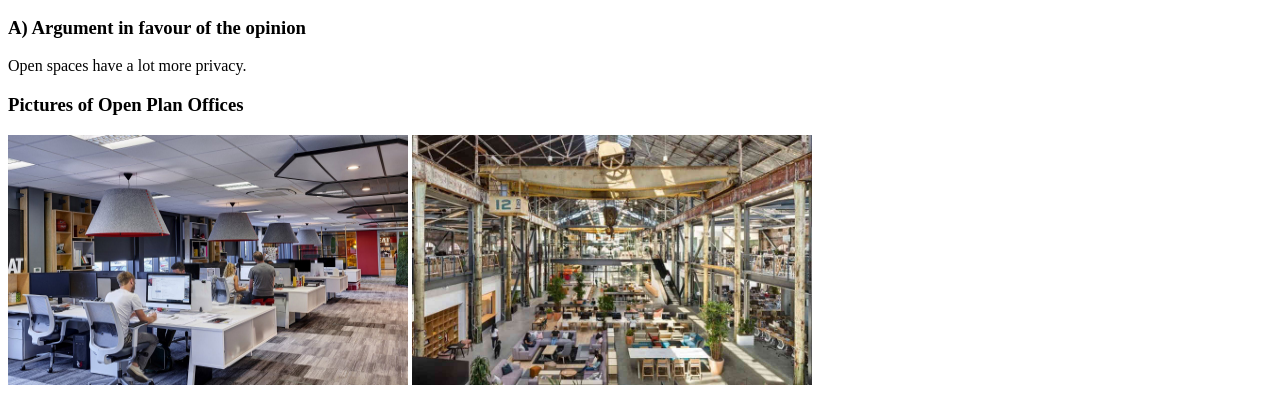
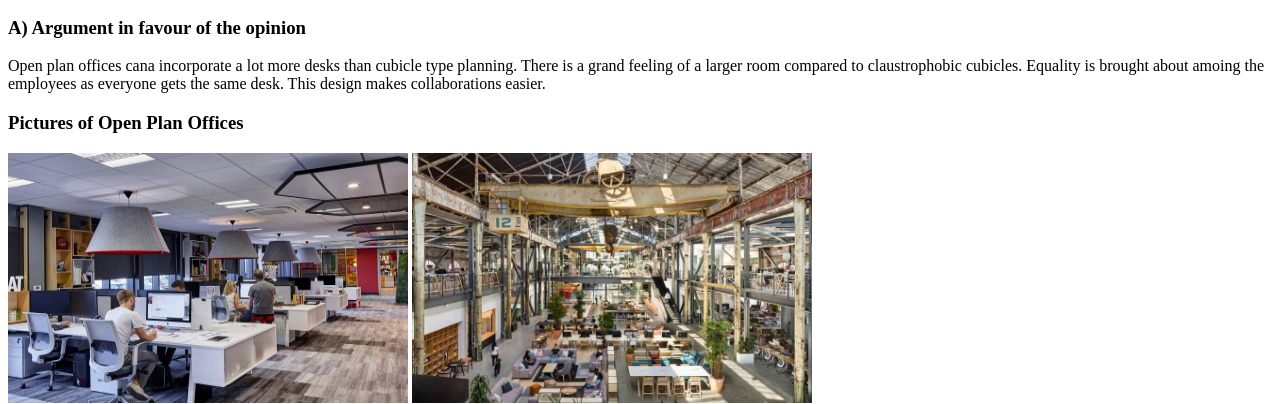
Before and after one commit to arkorch/Midterm_Exam, a plain HTML site: page index.html in a window 1280 px wide. Shown: the part 415-819 px from the top of the page. Drawn offline with Linux system fonts and the light colour scheme.

Commit message:
Updated argument A- for the topic

```diff
--- a/index.html
+++ b/index.html
@@ -31,7 +31,7 @@
 
 <h3>A) Argument in favour of the opinion</h3>
 
-<p>Open spaces have a lot more privacy. <p>
+<p>Open plan offices cana incorporate a lot more desks than cubicle type planning. There is a grand feeling of a larger room compared to claustrophobic cubicles. Equality is brought about amoing the employees as everyone gets the same desk. This design makes collaborations easier.<p>
 
 <h3>Pictures of Open Plan Offices</h3>
 <img src="images/openplan_1.jpg" width="400" height="250">
```
